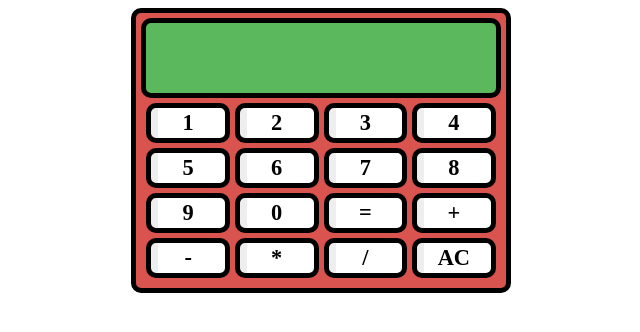
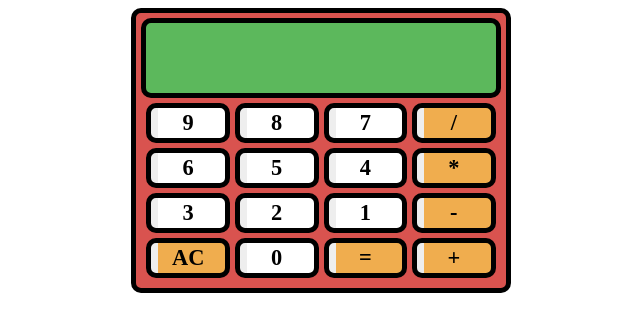
Before and after one commit to benjaminPla/calculator_vue, a Vue app: page / in a window 1280 px wide. Shown: the top 332 px of the page, without its empty margins (319-959 px from the left). Built offline with nearby package versions, Linux system fonts and the light colour scheme; a web font is replaced by a local one.

Commit message:
add styles && add eval()

```diff
--- a/src/assets/_variables.scss
+++ b/src/assets/_variables.scss
@@ -1,2 +1,3 @@
 $red: #d9534f;
 $green: #5cb85c;
+$yellow: #f0ad4e;
--- a/src/components/Buttons.vue
+++ b/src/components/Buttons.vue
@@ -1,5 +1,7 @@
 <template>
-  <button @click.prevent='calc'>{{ data }}</button>
+  <button @click.prevent='calc' :class='data.type === "calc" && "calc"'>
+    {{ data.value }}
+  </button>
 </template>
 
 <script>
@@ -12,9 +14,13 @@ export default {
     const store = useStore();
     /* eslint-disable */
     const calc = () => {
-      props.data === 'AC'
-        ? store.commit('reset')
-        : store.commit('setCalc', props.data);
+      if (props.data.value === 'AC') {
+        store.commit('reset');
+      } else if (props.data.value === '=') {
+        store.commit('setResult');
+      } else {
+        store.commit('setCalc', props.data.value);
+      };
     };
     /* eslint-enable */
     return { calc };
@@ -22,10 +28,19 @@ export default {
 };
 </script>
 
-<style>
+<style scoped lang='scss'>
+@import '../assets/variables';
+
 button {
+  border: 5px solid #000;
+  border-radius: 10px;
+  height: 40px;
+  background: linear-gradient(to left, #fff 90%, #eee 10%);
   font-family: 'Fuzzy Bubbles', cursive;
   font-weight: 700;
   font-size: 1.4rem;
 }
+.calc {
+  background: linear-gradient(to left, $yellow 90%, #eee 10%);
+}
 </style>
--- a/src/components/Keyboard.vue
+++ b/src/components/Keyboard.vue
@@ -11,7 +11,24 @@ export default {
   name: 'Keyboard',
   components: { Buttons },
   setup() {
-    const keys = [1, 2, 3, 4, 5, 6, 7, 8, 9, 0, '=', '+', '-', '*', '/', 'AC'];
+    const keys = [
+      { value: 9, type: 'numb' },
+      { value: 8, type: 'numb' },
+      { value: 7, type: 'numb' },
+      { value: '/', type: 'calc' },
+      { value: 6, type: 'numb' },
+      { value: 5, type: 'numb' },
+      { value: 4, type: 'numb' },
+      { value: '*', type: 'calc' },
+      { value: 3, type: 'numb' },
+      { value: 2, type: 'numb' },
+      { value: 1, type: 'numb' },
+      { value: '-', type: 'calc' },
+      { value: 'AC', type: 'calc' },
+      { value: 0, type: 'numb' },
+      { value: '=', type: 'calc' },
+      { value: '+', type: 'calc' },
+    ];
     return { keys };
   },
 };
@@ -25,11 +42,5 @@ export default {
   grid-template-columns: repeat(4, 1fr);
   gap: 5px;
   padding: 5px;
-  button {
-    border: 5px solid #000;
-    border-radius: 10px;
-    height: 40px;
-    background: linear-gradient(to left, #fff 90%, #eee 10%);
-  }
 }
 </style>
--- a/src/store/index.js
+++ b/src/store/index.js
@@ -12,7 +12,7 @@ export default createStore({
       state.result = '';
     },
     setCalc: (state, payload) => state.calc += payload,
-    setResult: (state, payload) => state.result += payload,
+    setResult: (state) => state.result = eval(state.calc),
   },
   /* eslint-enable */
 });
```
